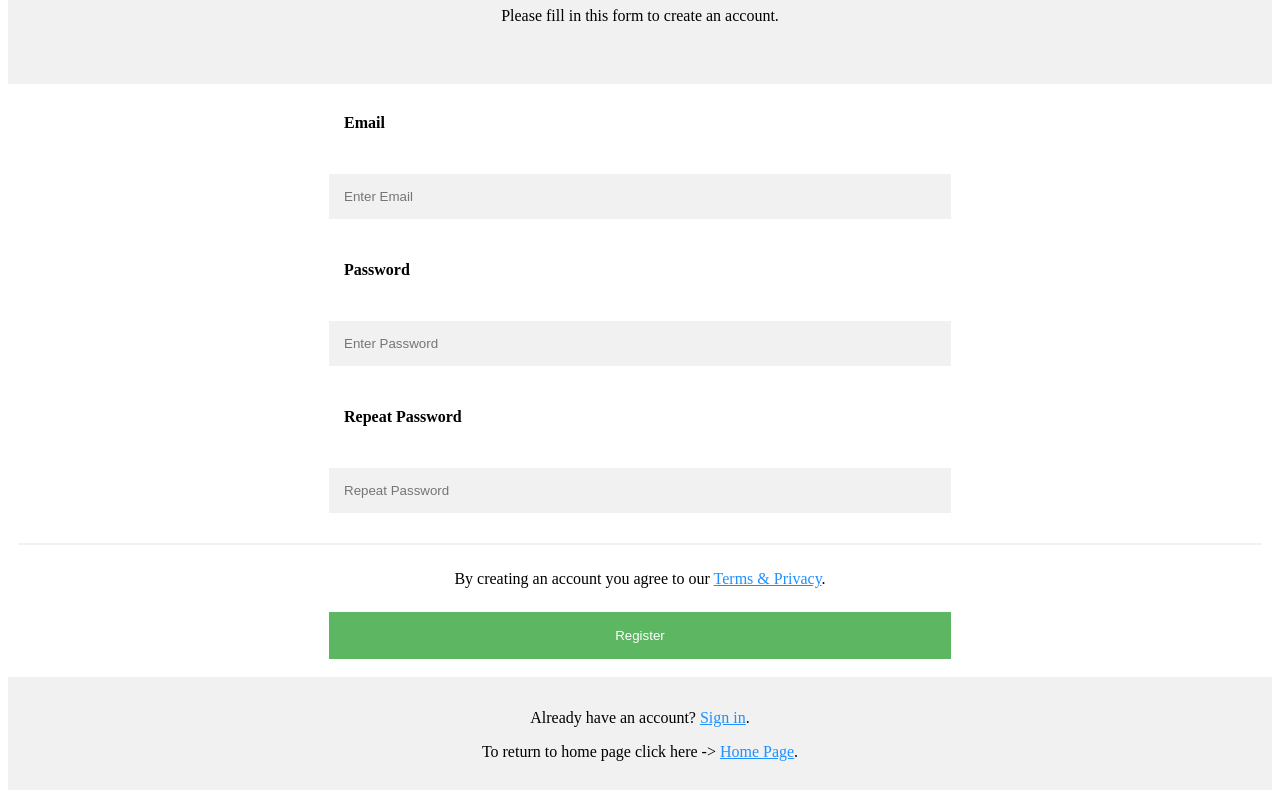
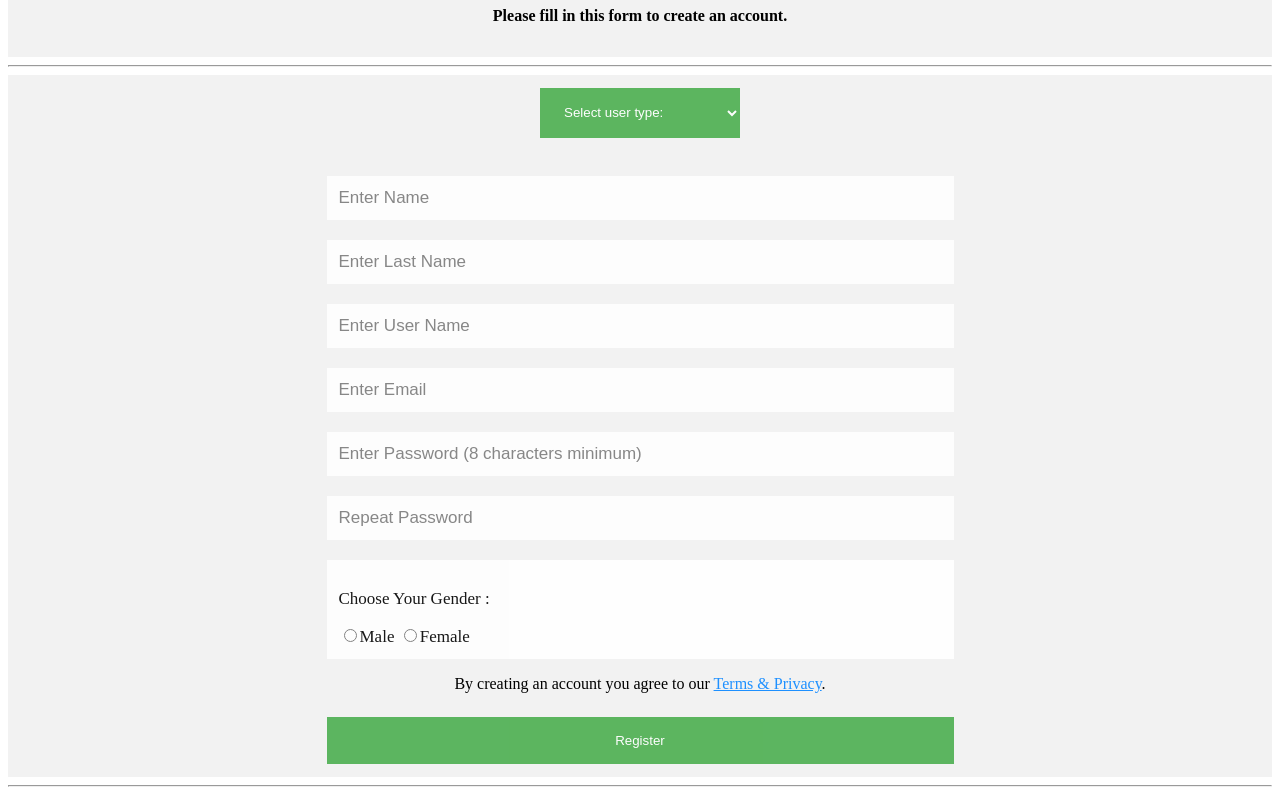
Before and after one commit to karinpapismadov/Project-managment, a website: page src/RegisterPage.html in a window 1280 px wide. Shown: the part 97-887 px from the top of the page. Drawn offline with Linux system fonts and the light colour scheme.

Commit message:
Merge remote-tracking branch 'origin/main' into main

```diff
--- a/package.json
+++ b/package.json
@@ -27,6 +27,7 @@
     "express": "^4.17.1",
     "express-ejs-layouts": "^2.5.0",
     "mocha": "^8.3.1",
+    "mongodb": "^3.6.5",
     "nodemon": "^2.0.7"
   },
   "devDependencies": {
--- a/src/RegisterPage.html
+++ b/src/RegisterPage.html
@@ -3,28 +3,45 @@
 <link rel="stylesheet"  href="registerCSS.css"/>
 <form action="action_page.php">
     <div class="container">
-        <h1>Register</h1>
-        <p>Please fill in this form to create an account.</p>
-        <hr>
+        <h1><b>Register</b></h1>
+        <p><b>Please fill in this form to create an account.</b></p>
     </div>
-    <div class="container2">
-        <label for="email"><b>Email</b></label>
+    <hr>
+    <div class="container3">
+        <select class="selectdiv"  style="background-color:#4CAF50">
+            <option class="selectdivtext" style="background-color: white" value="null">Select user type:</option>
+            <option class="selectdivtext" style="background-color: white" value="admin">Admin</option>
+            <option class="selectdivtext" style="background-color: white" value="doctor">Doctor</option>
+            <option class="selectdivtext" style="background-color: white" value="simple user">Simple User</option>
+        </select>
+    </div>
+    <div class="container3">
+
+        <input type="text" placeholder="Enter Name" required>
+
+        <input type="text" placeholder="Enter Last Name" required>
+
+        <input type="text" placeholder="Enter User Name" required>
+
         <input type="text" placeholder="Enter Email" name="email" id="email" required>
 
-        <label for="psw"><b>Password</b></label>
-        <input type="password" placeholder="Enter Password" name="psw" id="psw" required>
+        <input type="password" placeholder="Enter Password (8 characters minimum)" name="psw" id="psw" minlength="8" required>
 
-        <label for="psw-repeat"><b>Repeat Password</b></label>
         <input type="password" placeholder="Repeat Password" name="psw-repeat" id="psw-repeat" required>
-        <hr>
+
+        <label style="background-color: white"><p>Choose Your Gender :</p>
+            <input style="background-color: white" type="Radio" name="Gender" value="Male" required>Male
+            <input style="background-color: white" type="Radio" name="Gender" value="Female" required>Female
+        </label>
 
         <p>By creating an account you agree to our <a href="#">Terms & Privacy</a>.</p>
         <button type="submit" class="registerbtn">Register</button>
     </div>
-
+    <hr>
     <div class="container signin">
         <p>Already have an account? <a href="LoginPage">Sign in</a>.</p>
         <p>To return to home page click here -> <a href="/">Home Page</a>.</p>
     </div>
 
-</form></html>
+</form>
+</html>
--- a/src/loginCSS.css
+++ b/src/loginCSS.css
@@ -7,6 +7,9 @@
     background-color: #f2f2f2;
     padding: 20px 0 30px 0;
 }
+
+
+
 
 /* style inputs and link buttons */
 input,
--- a/src/registerCSS.css
+++ b/src/registerCSS.css
@@ -4,46 +4,94 @@
 .container {
     padding: 16px;
     text-align: center;
-    background: #f1f1f1;
+    background: #f2f2f2;
 }
 
 .container2 {
-    padding: 10px;
+    padding: 20px;
     text-align: center;
+    background: #f2f2f2;
+
 }
+
+.selectdiv {
+    color:white;
+    width: 200px;
+    height:50px;
+    background-color: #4CAF50;
+    padding: 16px 20px;
+    margin: 8px 0;
+    border: none;
+    cursor: pointer;
+    opacity: 0.9;
+}
+.selectdivtext {
+    color:black;
+    width: 200px;
+    height:50px;
+    background-color: #4CAF50;
+    padding: 16px 20px;
+    margin: 8px 0;
+    border: none;
+    cursor: pointer;
+    opacity: 0.9;
+}
+
+.container3 {
+    padding: 5px;
+    text-align: center;
+    background: #f2f2f2;
+}
+
 
 label {
     width: 50%;
+    height: 1%;
     text-align: left;
-    padding: 15px;
-    margin: 5px 0 22px 0;
+    padding: 12px;
+    margin: auto;
     display: inline-block;
     border: none;
-
+    opacity: 0.90;
+    font-size: 17px;
+    line-height: 20px;
+    margin-top: 20px;
+    text-decoration: none;
 }
 
 /* Full-width input fields */
 input[type=text], input[type=password] {
     width: 50%;
-    text-align: left;
-    padding: 15px;
-    margin: 5px 0 22px 0;
+    text-align: -moz-left;
+    padding:12px;
+    margin: auto ;
     display: inline-block;
     border: none;
-    background: #f1f1f1;
+    background: #ffffff;
+    opacity: 0.85;
+    font-size: 17px;
+    line-height: 20px;
+    text-decoration: none;
+    margin-top: 20px;
 }
 
 input[type=text]:focus, input[type=password]:focus {
-    background-color: #ddd;
+    background-color: #ffffff;
     outline: none;
     text-align: left;
 
 }
+.container4 {
+    padding: 20px;
+    text-align: center;
+    background: #f2f2f2;
+}
+
 
 /* Overwrite default styles of hr */
 hr {
-    border: 1px solid #f1f1f1;
-    margin-bottom: 25px;
+    /*border: solid #666;*/
+    background-color: #666;
 }
 
 /* Set a style for the submit/register button */
@@ -67,8 +115,9 @@ a {
     color: dodgerblue;
 }
 
+
 /* Set a grey background color and center the text of the "sign in" section */
 .signin {
-    background-color: #f1f1f1;
+    background-color: #666;
     text-align: center;
 }
```
Also changed, not shown: src/LoginPage.html (+1 -1 lines), 1 other file.
